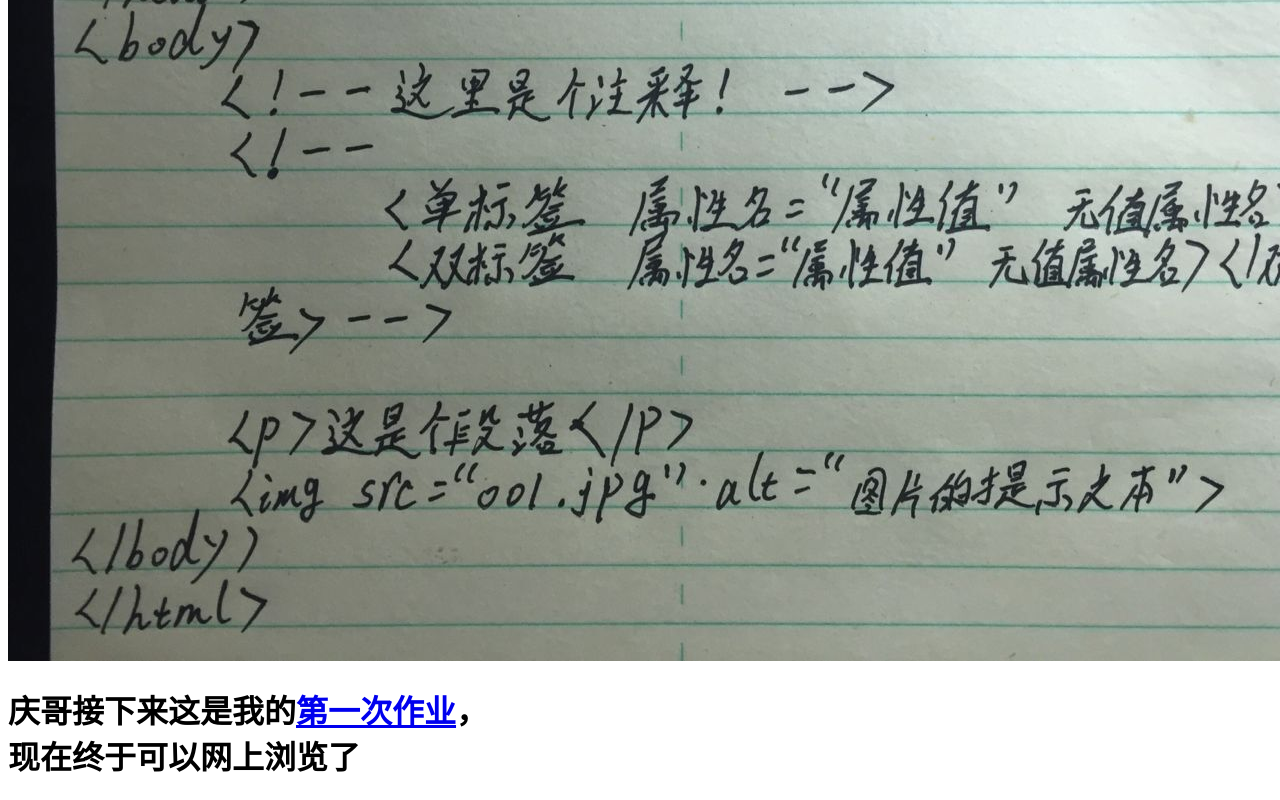
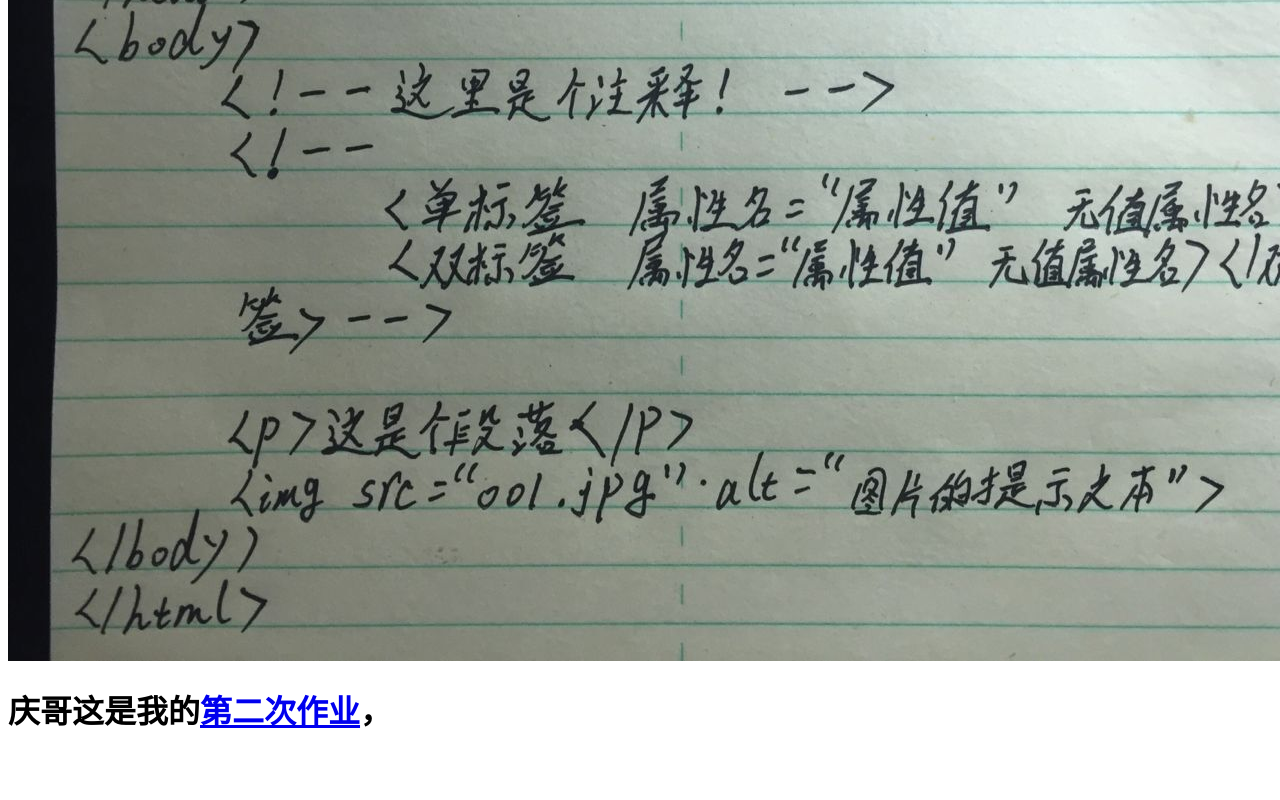
Before and after one commit to FullOfVigour/work, a plain HTML site: page 2/index.html in a window 1280 px wide. Shown: the part 429-1229 px from the top of the page. After the commit the page ends 1183 px from the top, so only its background shows below. Drawn offline with Linux system fonts and the light colour scheme.

Commit message:
作业修改

```diff
--- a/2/index.html
+++ b/2/index.html
@@ -2,11 +2,11 @@
 <html lang="en">
 <head>
 	<meta charset="UTF-8">
-	<title>10 徐晗</title>
+	<title>第二次作业 html代码练书法</title>
 </head>
 <body>
 	<h1>第二次作业</h1>
 	<img src="1.jpg" alt="">
-	<h1><strong>庆哥接下来这是我的<a href="https://fullofvigour.github.io/work/1/index.html">第一次作业</a>，<br>现在终于可以网上浏览了</h1>
+	<h1><strong>庆哥这是我的<a href="https://fullofvigour.github.io/work.github.io/1/index.html">第二次作业</a>，
 </body>
 </html>
```
Also changed, not shown: 1/index.html (+1 -1 lines).
